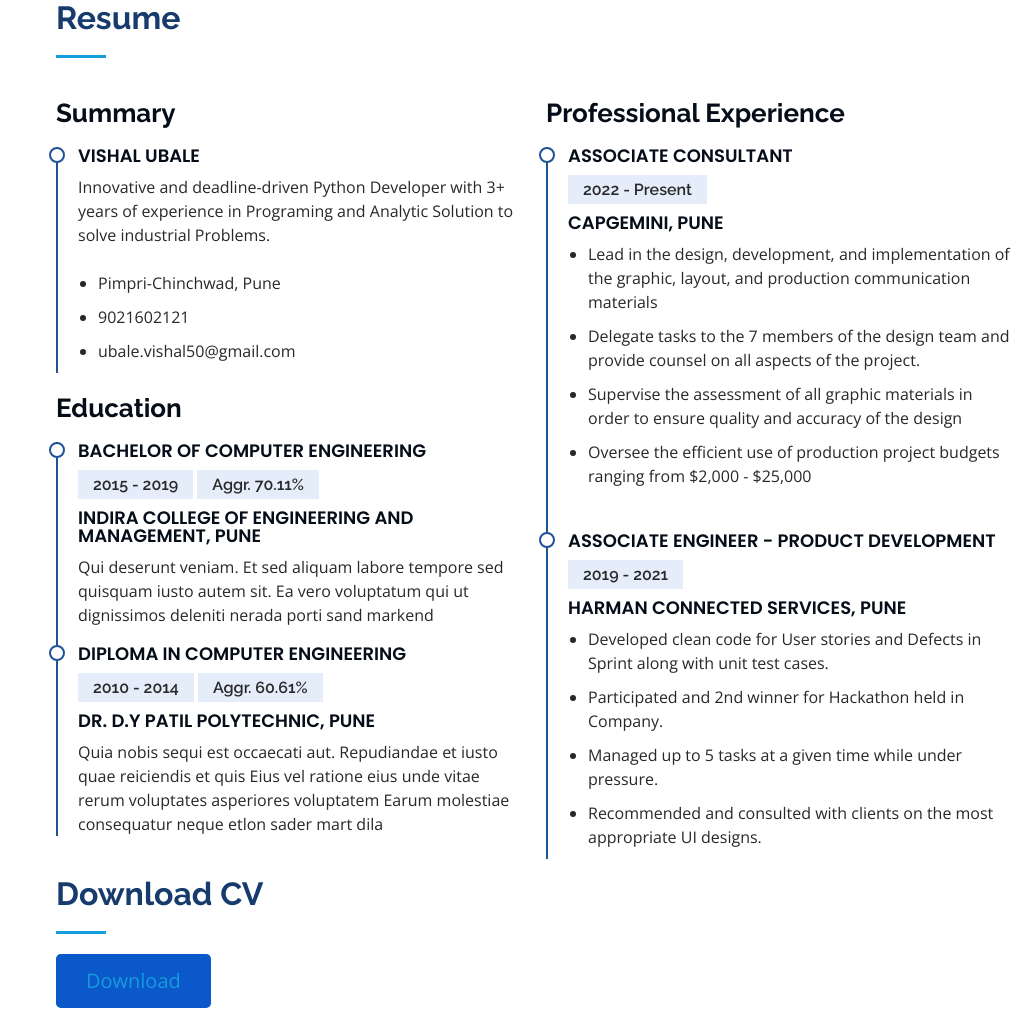
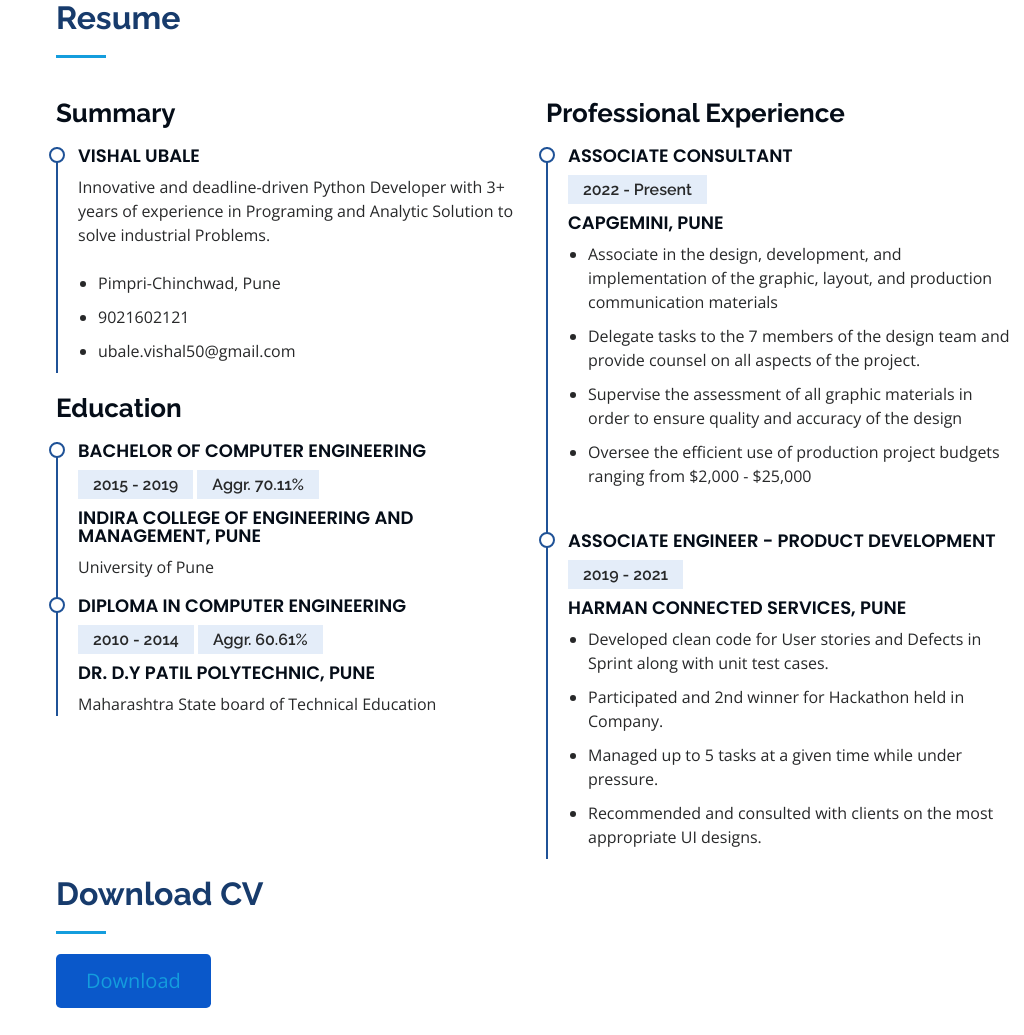
Before and after one commit to Vishal-Ubale2121/Flask_Azure, a Flask app: page / in a window 1280 px wide. Shown: the part 2066-3101 px from the top of the page, without its empty margins (256-1280 px from the left). Run offline with Flask 2, Linux system fonts and the light colour scheme; some libraries are stand-ins or nearby versions.

Commit message:
Update index.html

```diff
--- a/templates/index.html
+++ b/templates/index.html
@@ -248,13 +248,13 @@
               <h4>Bachelor of Computer Engineering</h4>
               <h5>2015 - 2019</h5> <h5>Aggr. 70.11%</h5>
               <h4>Indira College of engineering and Management, Pune</h4>
-              <p>Qui deserunt veniam. Et sed aliquam labore tempore sed quisquam iusto autem sit. Ea vero voluptatum qui ut dignissimos deleniti nerada porti sand markend</p>
+              <p>University of Pune</p>
             </div>
             <div class="resume-item">
               <h4>Diploma in Computer Engineering</h4>
               <h5>2010 - 2014</h5> <h5>Aggr. 60.61%</h5>
               <h4>Dr. D.Y Patil Polytechnic, Pune</h4>
-              <p>Quia nobis sequi est occaecati aut. Repudiandae et iusto quae reiciendis et quis Eius vel ratione eius unde vitae rerum voluptates asperiores voluptatem Earum molestiae consequatur neque etlon sader mart dila</p>
+              <p>Maharashtra State board of Technical Education</p>
             </div>
           </div>
           <div class="col-lg-6" data-aos="fade-up" data-aos-delay="100">
@@ -264,7 +264,7 @@
               <h5>2022 - Present</h5>
               <h4>Capgemini, Pune</h4>
               <ul>
-                <li>Lead in the design, development, and implementation of the graphic, layout, and production communication materials</li>
+                <li>Associate in the design, development, and implementation of the graphic, layout, and production communication materials</li>
                 <li>Delegate tasks to the 7 members of the design team and provide counsel on all aspects of the project. </li>
                 <li>Supervise the assessment of all graphic materials in order to ensure quality and accuracy of the design</li>
                 <li>Oversee the efficient use of production project budgets ranging from $2,000 - $25,000</li>
```
